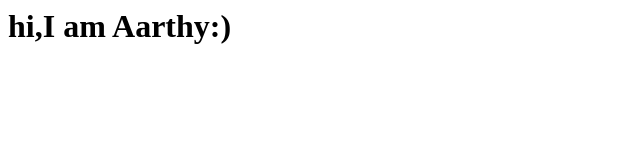
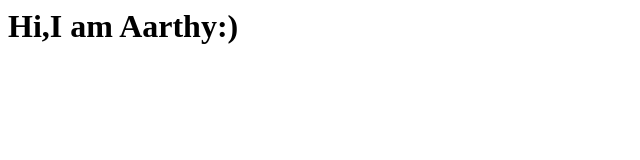
Before and after one commit to aarthykp/aarthykp.github.io, a plain HTML site: page index.html in a window 1280 px wide. Shown: the whole page, without its empty margins (0-640 px from the left). Drawn offline with Linux system fonts and the light colour scheme.

Commit message:
created a web_page

```diff
--- a/index.html
+++ b/index.html
@@ -4,6 +4,8 @@
 	<title> MY WEBSITE </title>
 </head>
 <body>
-<h1> hi,I am Aarthy:) </h1>
+
+<h1> Hi,I am Aarthy:) </h1>
+
 </body>
 </html>
```
